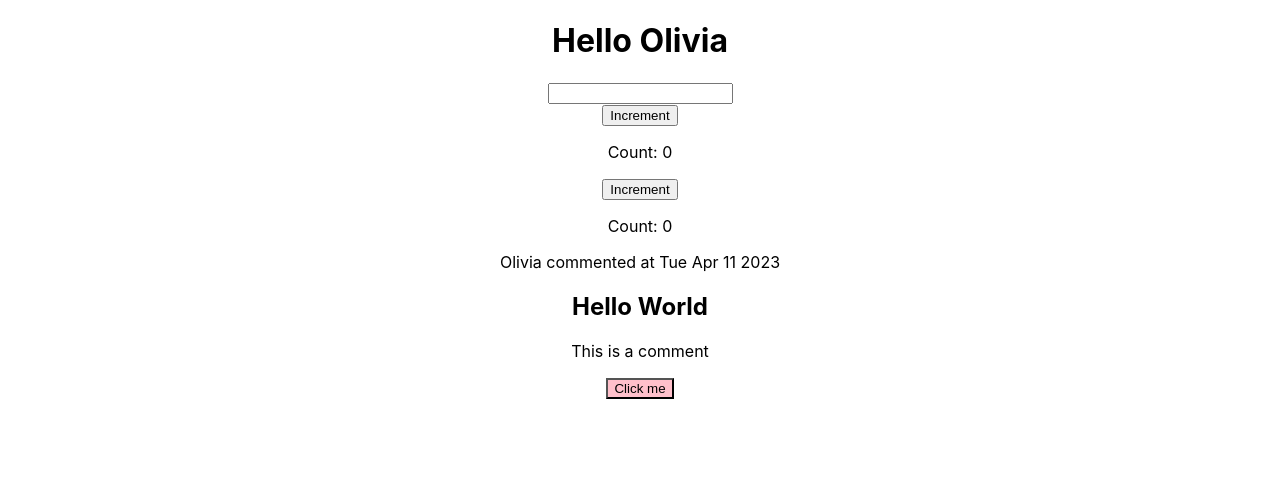
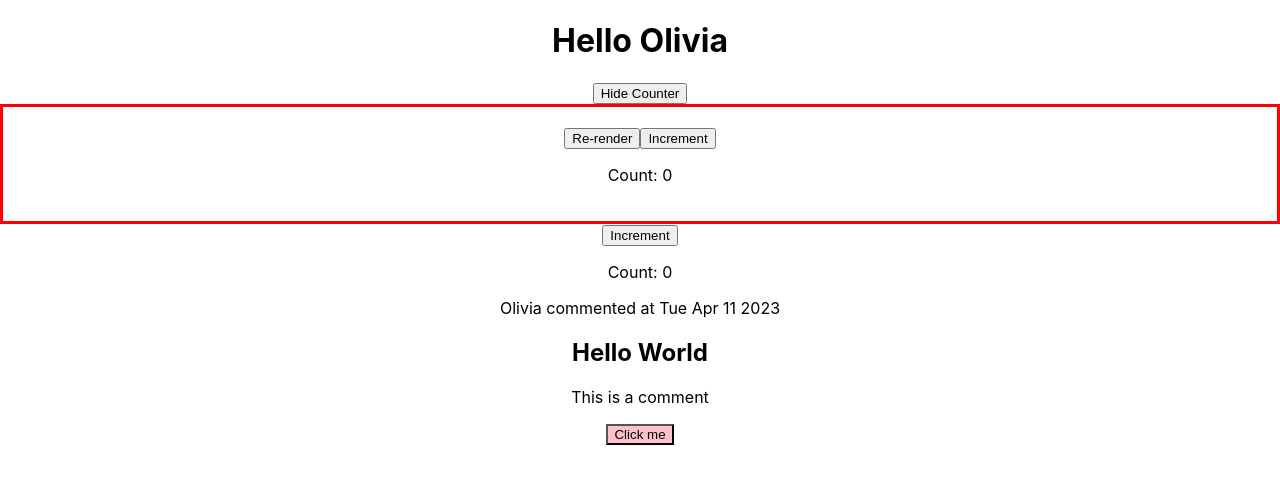
Before and after one commit to ocjarman/Frontend-Expert, a React (Create React App) app: page / in a window 1280 px wide. Shown: the top 484 px of the page. Built offline with nearby package versions, Linux system fonts and the light colour scheme.

Commit message:
useLayoutEffect and component lifecycle tutorial complete including unmount return statement learning moment

```diff
--- a/src/App.js
+++ b/src/App.js
@@ -4,6 +4,7 @@ import Hello from "./components/Props/Hello";
 import Comment from "./components/Props/Comment";
 import Button from "./Button";
 import { useState, useReducer } from "react";
+import NewCounterDemo from "./components/Props/NewCounterDemo";
 
 function reducer(state, action) {
   switch (action.type) {
@@ -17,26 +18,28 @@ function reducer(state, action) {
 }
 
 export default function App() {
-  const [count, setCount] = useState(0);
-  const [value, setValue] = useState("");
   const [state, dispatch] = useReducer(reducer, { count: 0 });
-
+  const [isShown, setIsShown] = useState(true);
   return (
     <div className="App">
       <Hello name="Olivia" />
-      <input
+      <button onClick={() => setIsShown(!isShown)}>
+        {isShown ? "Hide Counter" : "Show Counter"}
+      </button>
+      {isShown ? <NewCounterDemo /> : null}
+      {/* <input
         type="text"
         value={value}
         onChange={(event) => setValue(event.target.value)}
-      />
+      /> */}
       <Counter
         count={state.count}
         onClick={() => dispatch({ type: "increment", num: 1 })}
       />
-      <Counter
+      {/* <Counter
         count={state.count}
         onClick={() => dispatch({ type: "decrement", num: 10 })}
-      />
+      /> */}
       {/* <Hello name="Shane" />
       <Hello /> */}
       {/* having components inside components, and having children is known as 'component composition' */}
--- /dev/null
+++ b/src/components/Props/NewCounterDemo.js
@@ -0,0 +1,40 @@
+import React, { useState, useEffect, useLayoutEffect } from "react";
+
+// Component Lifecycle:
+// 1. Mount (initial render)
+// 2. Updates (re-render)
+// 3. Unmount (when component is removed)
+
+const NewCounterDemo = () => {
+  const [count, setCount] = useState(0);
+  const [bool, setBool] = useState(false);
+
+  //will run synchronously after render
+  //after component renders, ULE will run but wont be painted to screen
+  useLayoutEffect(() => {
+    if (count === 3) {
+      setCount(4);
+    }
+  }, [count]);
+
+  useEffect(() => {
+    console.log("mounted");
+    //cleanup will only run on unmount
+    //so if the entire component NewCounterDemo is 'hidden' by the button, the return cleanup function will run!
+    return () => console.log("unmounted");
+  }, []);
+
+  useEffect(() => {
+    console.log("render");
+  });
+
+  return (
+    <div style={{ border: "3px solid red", padding: "20px" }}>
+      <button onClick={() => setBool(!bool)}>Re-render</button>
+      <button onClick={() => setCount(count + 1)}>Increment</button>
+      <p>Count: {count}</p>
+    </div>
+  );
+};
+
+export default NewCounterDemo;
```
